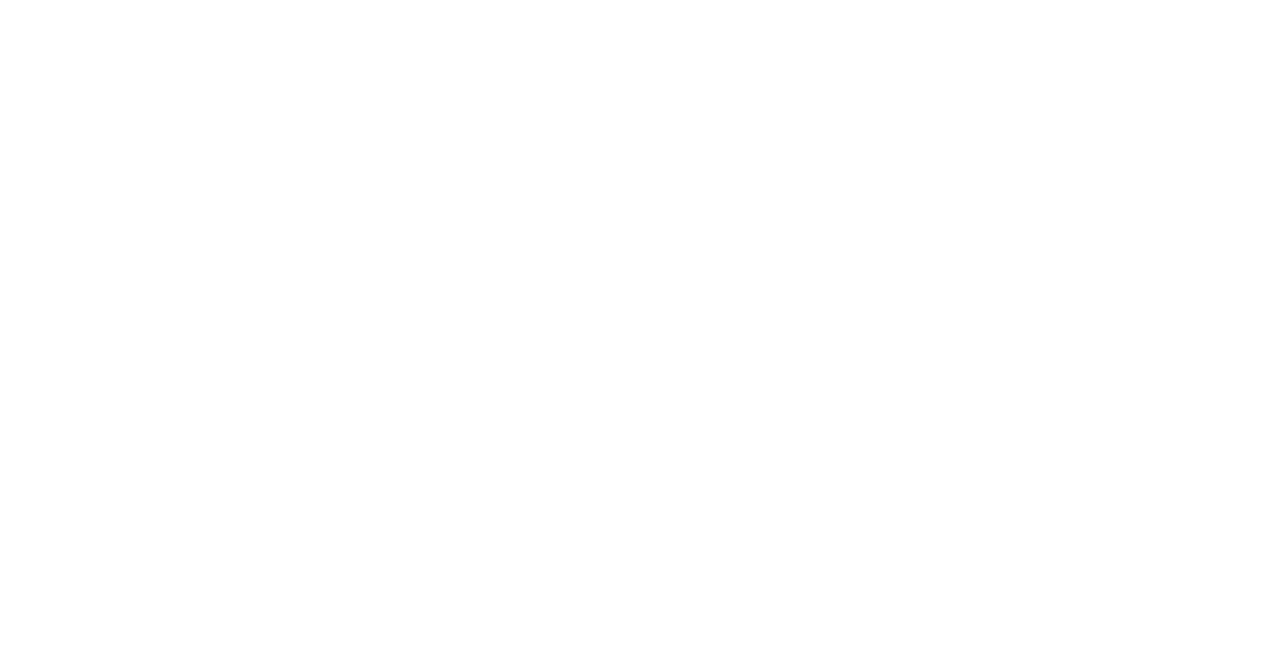
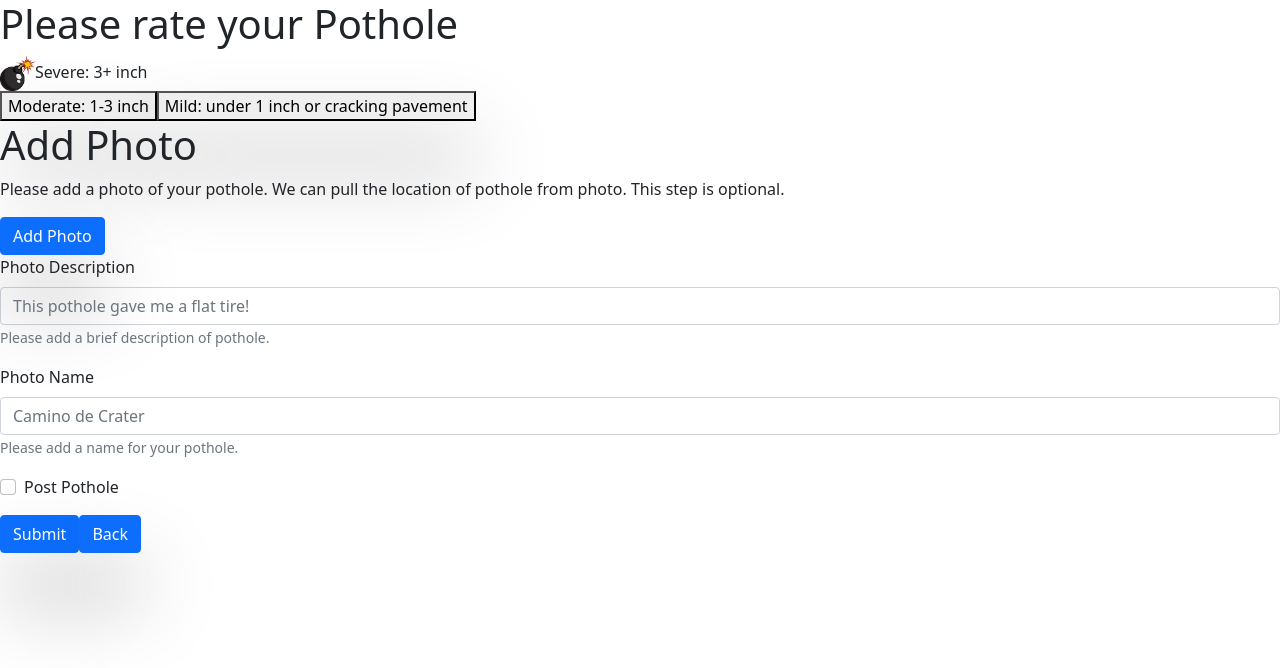
Before and after one commit to deepdive-bootcamp-team-pf/pothole-finder, a React (Create React App) app in the folder frontend/: page /severity-photo-page in a window 1280 px wide. Before the commit this address had no page. Shown: the top 668 px of the page. Built offline with nearby package versions, Linux system fonts and the light colour scheme.

Commit message:
add buttons

```diff
--- a/frontend/src/ui/App.js
+++ b/frontend/src/ui/App.js
@@ -15,7 +15,7 @@
                 <Route path='/' element={<Home/>}/>
                 <Route path='/404' element={<FourOhFour/>}/>
                 <Route path='/signup' element={<SignUpPopup/>}/>
-                <Route path='/SeverityPhotoPage' element={<SeverityPhotoPage/>}/>
+                <Route path='/severity-photo-page' element={<SeverityPhotoPage/>}/>
             </Routes>
         </BrowserRouter>
     </>
--- /dev/null
+++ b/frontend/src/ui/home/SeverityPhotoPage.css
@@ -0,0 +1,11 @@
+.face-palm {
+    background-image: url(icons/face-palm.png);
+}
+
+.crying {
+    background-image: url(icons/crying.png);
+}
+
+.bomb {
+    background-image: url(icons/bomb.png);
+}
--- a/frontend/src/ui/home/SeverityPhotoPage.js
+++ b/frontend/src/ui/home/SeverityPhotoPage.js
@@ -1,46 +1,56 @@
 import React from 'react'
-import { Button } from 'react-bootstrap'
-import { Form } from 'formik'
+import { Button, Form } from 'react-bootstrap'
+import './SeverityPhotoPage.css'
+import bomb  from './icons/bomb.png'
 
 
 export function SeverityPhotoPage (){
 
+  function handleClose () {
+
+  }
+
   return(
         <>
             <div>
-                  <h1>Please rate your pothole</h1>
-                        {/*<button variant="primary" onClick={handleClose}>Severe: 3+ inch </button>*/}
-                        {/*<button variant="primary" onClick={handleClose}>Moderate: 1-3 inch </button>*/}
-                        {/*<button variant="primary" onClick={handleClose}>Mild: under 1 inch or cracking pavement </button>*/}
+                  <h1>Please rate your Pothole</h1>
+                        <div> <img src={bomb} style={{height: '35px', width: '35px'}}/>Severe: 3+ inch </div>
+                        <button variant="primary" onClick={handleClose}>Moderate: 1-3 inch </button>
+                        <button variant="primary" onClick={handleClose}>Mild: under 1 inch or cracking pavement </button>
 
-                    <h2>Please Add A Photo Of Your Pothole</h2>
-                    <p>This step is optional. We can pull location of pothole from photo. This step is optional.</p>
+                    <h1>Add Photo</h1>
+                    <p>Please add a photo of your pothole. We can pull the location of pothole from photo. This step is optional.</p>
 
-                    <button>Add Pothole </button>
-                    <button>Back </button>
-                    <button>Next </button>
+              <Button variant="primary" type="addPhoto">
+                Add Photo</Button>
 
 
             </div>
 
           <Form>
-            <Form.Group className="mb-3" controlId="formBasicEmail">
-              <Form.Label>Email address</Form.Label>
-              <Form.Control type="email" placeholder="Enter email" />
+            <Form.Group className="mb-3" controlId="photoDescription">
+              <Form.Label>Photo Description</Form.Label>
+              <Form.Control type="description" placeholder="This pothole gave me a flat tire!" />
               <Form.Text className="text-muted">
-                We'll never share your email with anyone else.
+                Please add a brief description of pothole.
               </Form.Text>
             </Form.Group>
 
-            <Form.Group className="mb-3" controlId="formBasicPassword">
-              <Form.Label>Password</Form.Label>
-              <Form.Control type="password" placeholder="Password" />
+            <Form.Group className="mb-3" controlId="photoName">
+              <Form.Label>Photo Name</Form.Label>
+              <Form.Control type="password" placeholder="Camino de Crater" />
+              <Form.Text className="text-muted">
+                Please add a name for your pothole.
+              </Form.Text>
             </Form.Group>
             <Form.Group className="mb-3" controlId="formBasicCheckbox">
-              <Form.Check type="checkbox" label="Check me out" />
+              <Form.Check type="checkbox" label="Post Pothole" />
             </Form.Group>
             <Button variant="primary" type="submit">
               Submit
+            </Button>
+            <Button variant="primary" type="back">
+              Back
             </Button>
           </Form>
 
```
